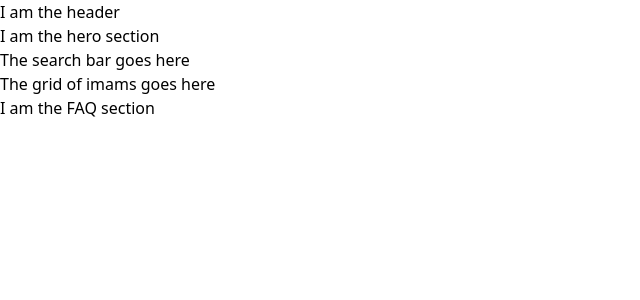
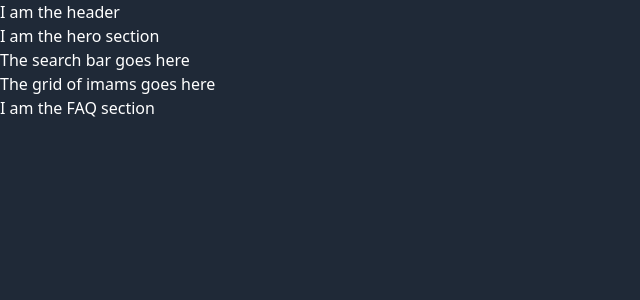
Before and after one commit to shah-a/Book-an-Imam, a React (Vite) app: page / in a window 1280 px wide. Shown: the top 300 px of the page, without its empty margins (0-640 px from the left). Built offline with nearby package versions, Linux system fonts and the light colour scheme.

Commit message:
[Added] base styles to body

```diff
--- a/src/index.css
+++ b/src/index.css
@@ -1,3 +1,9 @@
 @tailwind base;
 @tailwind components;
 @tailwind utilities;
+
+@layer base {
+  body {
+    @apply bg-gray-800 text-white;
+  }
+}
```
